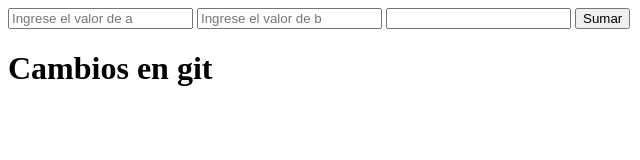
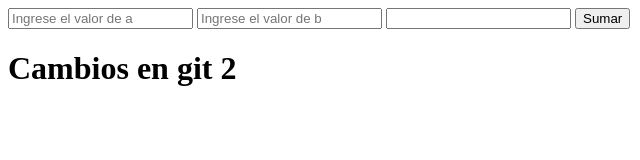
Before and after one commit to GloriaMPA/Ciclo4S4, a plain HTML site: page index.html in a window 1280 px wide. Shown: the full height of the page, 0-640 px from the left. Drawn offline with Linux system fonts and the light colour scheme.

Commit message:
Nuevos en el index

```diff
--- a/index.html
+++ b/index.html
@@ -11,7 +11,8 @@
     <input type="number" id="b" placeholder="Ingrese el valor de b">
     <input type="text" id="resultado">
     <input type="button" value="Sumar" onclick="sumar()">
-    <h1>Cambios en git</h1>
+
+    <h1>Cambios en git 2</h1>
 
     <script>
         function sumar(){
```
